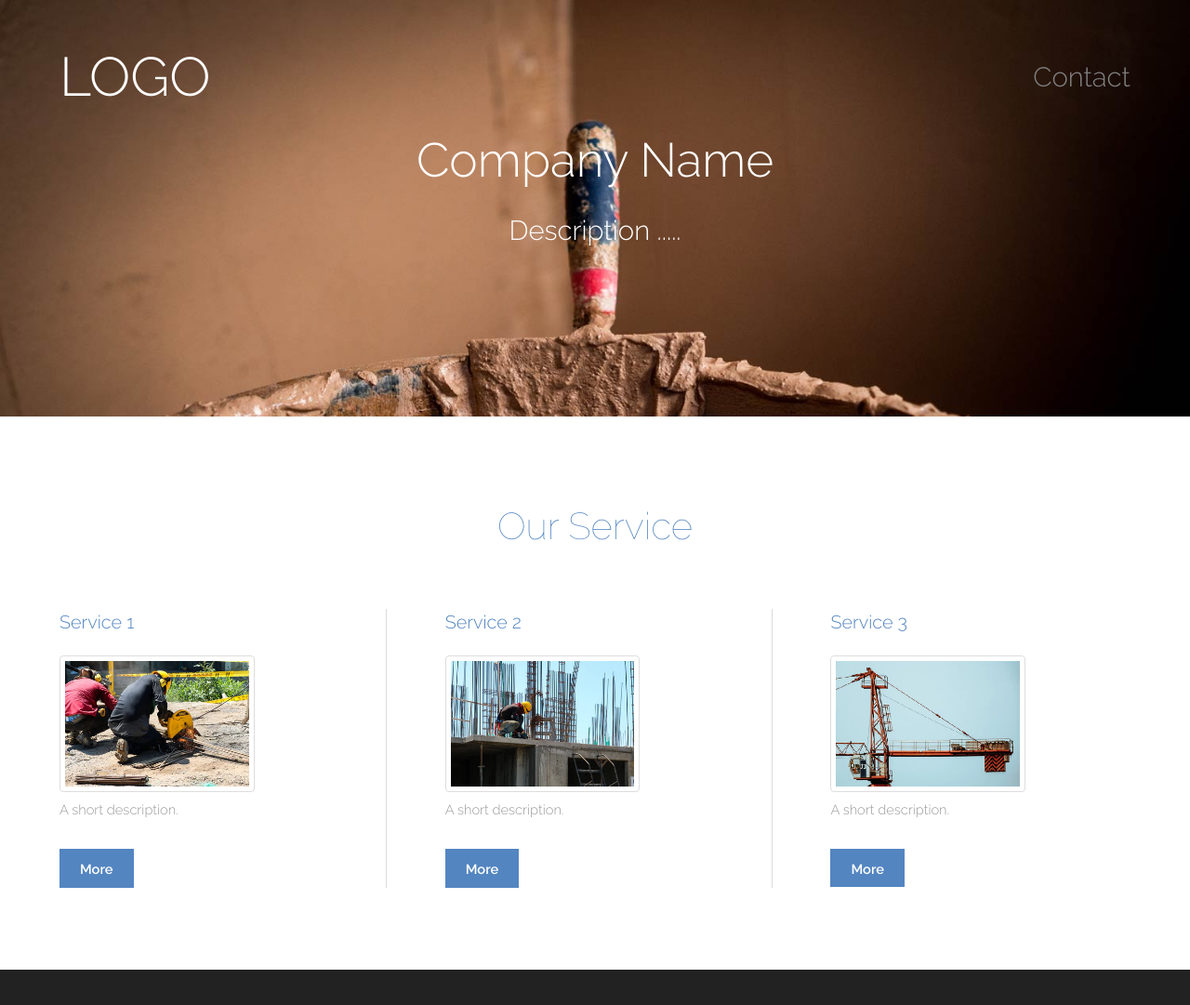
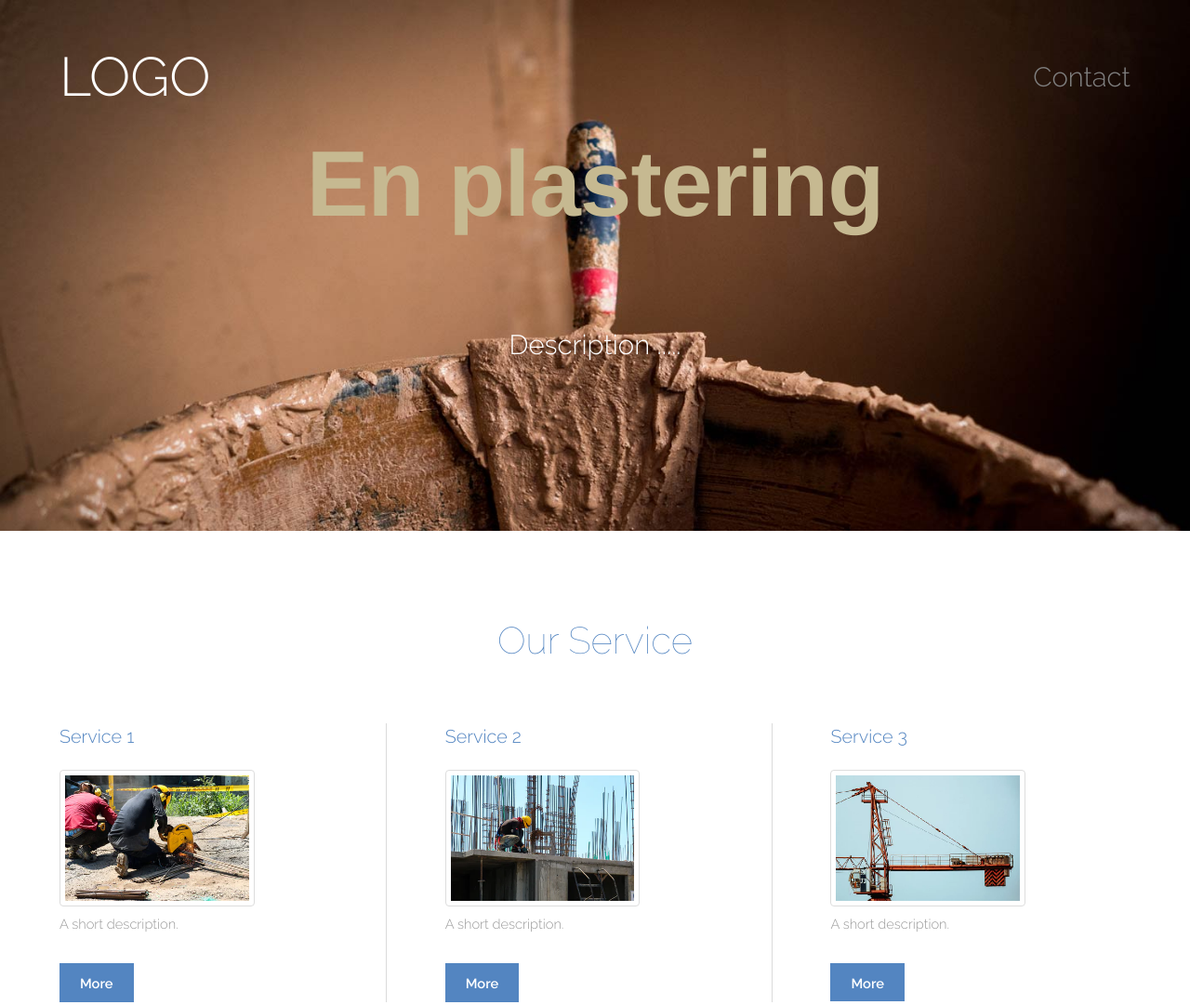
Before and after one commit to ChillingOil/ChillingOil.github.io, a plain HTML site: page index.html in a window 1280 px wide. Shown: the top 1081 px of the page at 93% size. Drawn offline with nearby package versions, Linux system fonts and the light colour scheme; some packages are replaced by stand-ins of ours.

Commit message:
fixed some CSS

```diff
--- a/assets/css/main.css
+++ b/assets/css/main.css
@@ -2947,12 +2947,19 @@
 	}
 
 		#banner h1 {
-			font-size: 3.5em;
+			/* font-size: 3.5em;
 			font-weight: 500;
 			color: #fff;
 			line-height: 1em;
 			margin: 0 0 0.5em 0;
-			padding: 0;
+			padding: 0; */
+			color: #C6B991;
+			font-family: 'Helvetica Neue', sans-serif;
+			font-size: 100px;
+			font-weight: bold;
+			letter-spacing: -1px;
+			line-height: 1;
+			text-align: center;
 		}
 
 		#banner p {
--- a/index.html
+++ b/index.html
@@ -1,7 +1,7 @@
 <!DOCTYPE HTML>
 <html>
 	<head>
-		<title>Company Name</title>
+		<title>En plastering</title>
 		<meta charset="utf-8" />
 		<meta name="viewport" content="width=device-width, initial-scale=1" />
 		<link rel="stylesheet" href="assets/css/grid.css"/>
@@ -44,7 +44,7 @@
 
 		<!-- Banner -->
 			<section id="banner">
-				<h1>Company Name</h1>
+				<h1>En plastering</h1>
 				<p>Description .....</p>
 			</section>
 
```
